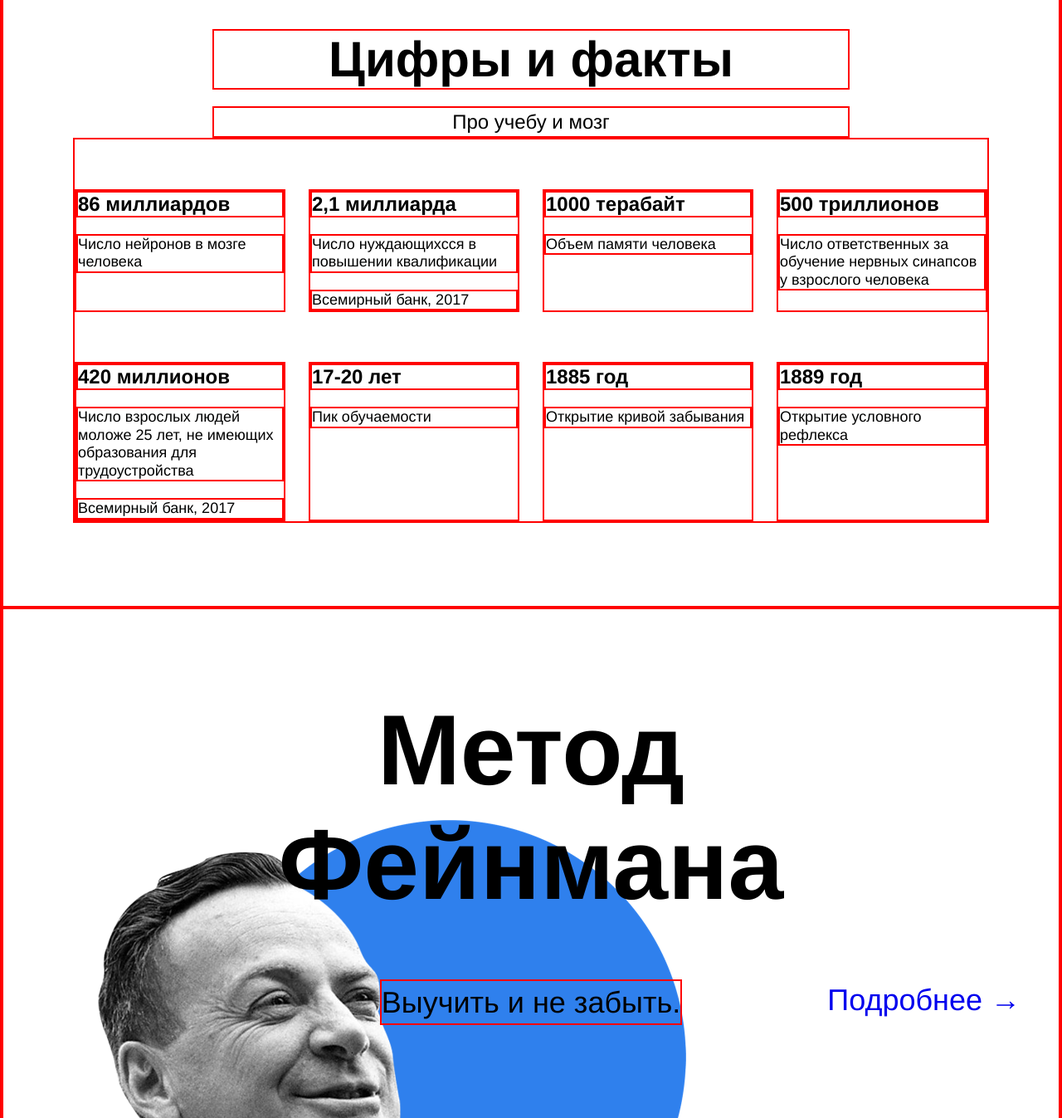
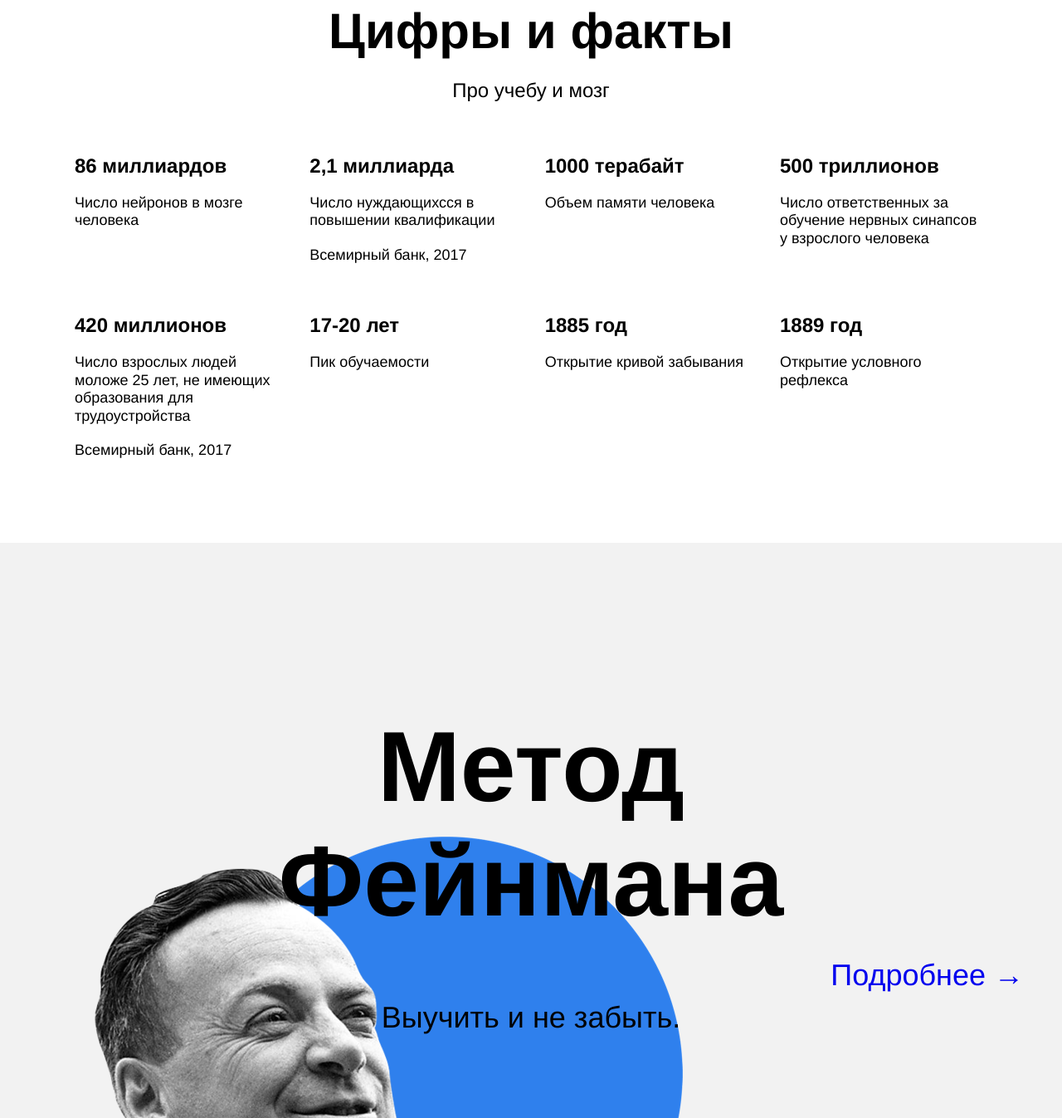
Before and after one commit to Evgen4ik94/how-to-learn, a plain HTML site: page index.html in a window 1280 px wide. Shown: the part 1453-2800 px from the top of the page at 83% size. Drawn offline with Linux system fonts and the light colour scheme.

Commit message:
trying 3

```diff
--- a/index.html
+++ b/index.html
@@ -34,7 +34,7 @@
         </div>
       </section>
       <section class="digits">
-        <h1 class="section-title section-title_digits">Цифры и факты</h1>
+        <h2 class="section-title section-title_digits">Цифры и факты</h2>
         <div class="section-subtitle section-subtitle_digits">Про учебу и мозг</div>
         <ul class="table table_digits">
             <li class="table_cell">
--- a/styles/style.css
+++ b/styles/style.css
@@ -1,6 +1,6 @@
- main.description, section, div, header, table, ul, li,  h1, h3, .table_text, .main-text, .text {
+ /*main.description, section, div, header, table, ul, li,  h1, h3, .table_text, .main-text, .text {
   border: 2px solid red;
-}
+}*/
 .page {
   min-width: 1100px;
   /* мы ещё не умеем делать мобильную версию сайта, */
@@ -15,12 +15,14 @@
 .header {
   position: relative;
   overflow: hidden;
+  background-color: #f2f2f2;
   height: 100vh;
   min-height: 600px;
   max-height: 756px;
   display: flex;
   align-items: center;
   /* выше установили ограничения для секции */
+  z-index: -3;
 }
 .logo__place_header {
   position:absolute;
@@ -71,7 +73,7 @@
   right: 0;
   height: 608px;
   width: 765px;
-  z-index: -9;
+  z-index: -1;
 }
 
 .header__square-pic {
@@ -81,7 +83,7 @@
   height: 568px;
   width: 568px;
   background-color: #2f80ed;
-  z-index: -10;
+  z-index: -2;
 }
 .description {
   display: flex;
@@ -191,10 +193,12 @@
   background: url(../images/feynman.png) left bottom no-repeat;
   background-size: 867px 637px;
   height: 890px;
+  background-color: #f2f2f2;
+  padding-top: 100px;
 }
 .feynman_title_place {
   width: 648px;
-  margin: 100px auto 70px auto;
+  margin: 100px auto 0 auto;
 }
 .feynman_title {
   line-height: 1.15;
@@ -204,7 +208,7 @@
 }
 .feynman_subtitle_place {
   width: fit-content;
-  margin: 0 auto;
+  margin: 70px auto;
 }
 .feynman_subtitle {
   line-height: 51px;
```
